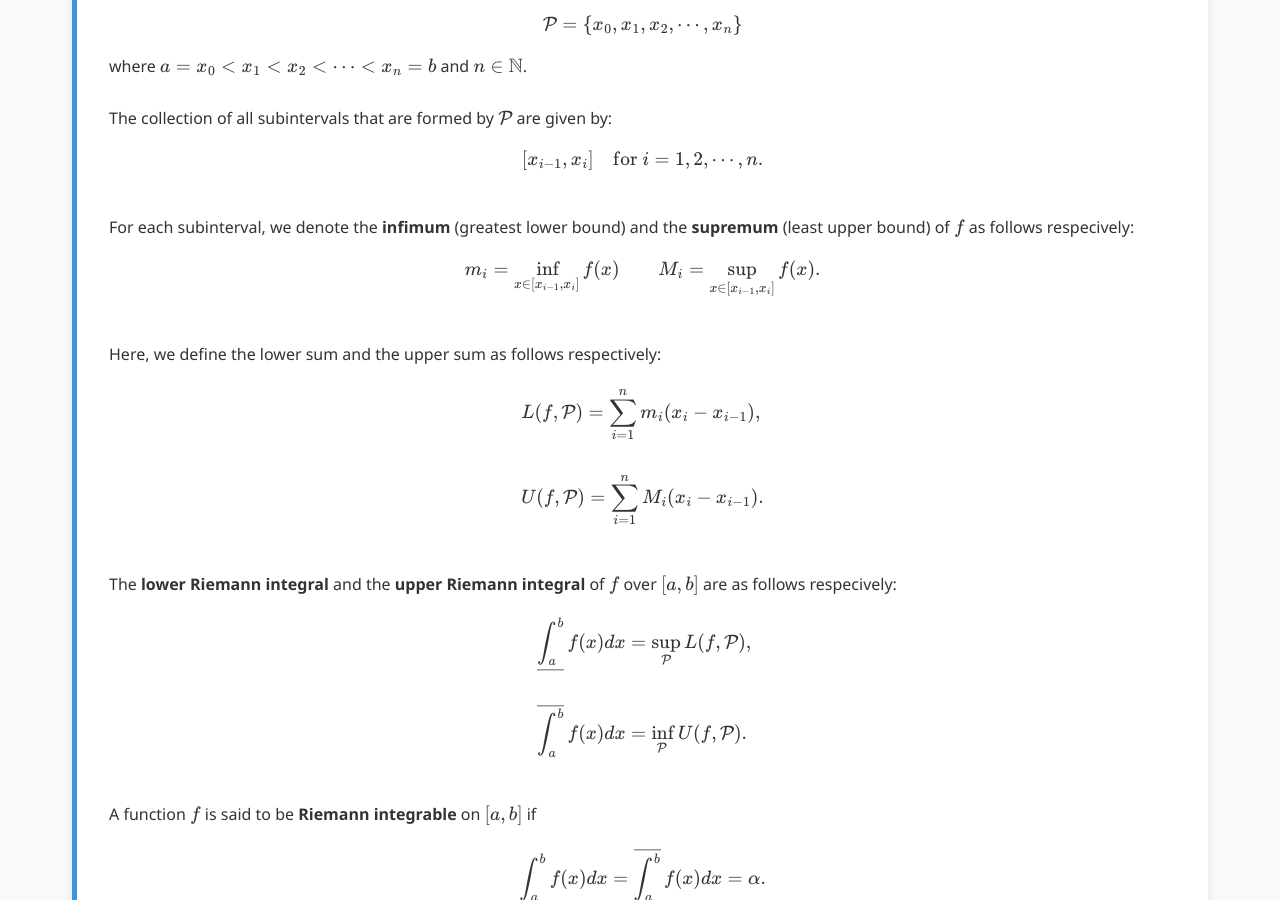
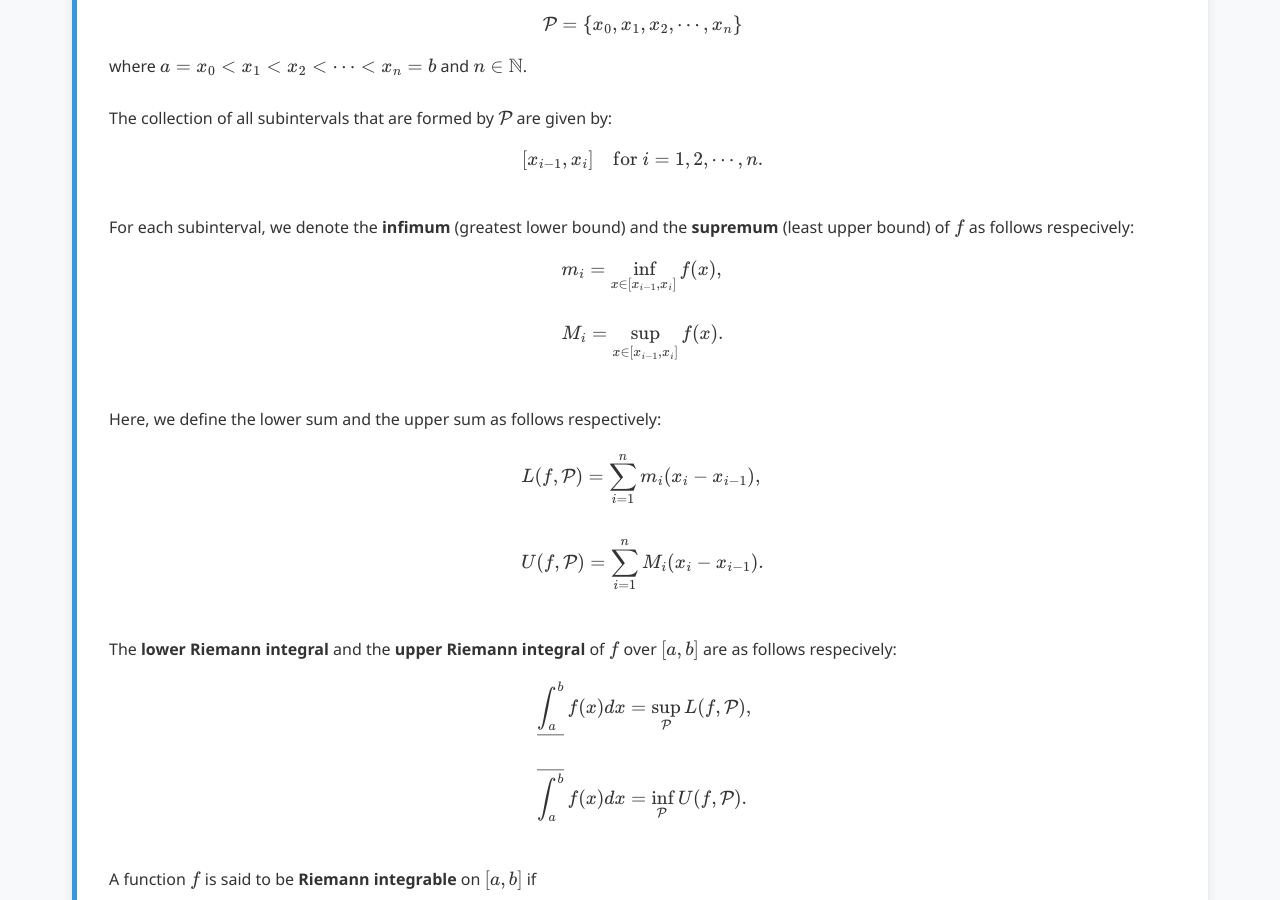
Before and after one commit to Yusukey01/yusukey01.github.io, a Jekyll site: the page built from Mathematics/Calculus/riemann.html, in a window 1280 px wide and 900 px high, scrolled down 946 px. Built offline with Jekyll 4.4.1, drawn with Linux system fonts in a browser that asks for light colours.

Commit message:
updated scripts

```diff
--- a/Mathematics/Calculus/riemann.html
+++ b/Mathematics/Calculus/riemann.html
@@ -44,7 +44,10 @@ description: Learn about Riemann integration, and improper Riemann integration.
             For each subinterval, we denote the <strong>infimum</strong> (greatest lower bound) and the <strong>supremum</strong>
             (least upper bound) of \(f\) as follows respecively:
             \[
-            m_i = \inf_{x\in [x_{i-1}, x_i]} f(x) \qquad  M_i = \sup_{x\in [x_{i-1}, x_i]} f(x).
+            \begin{align*}
+            &m_i = \inf_{x\in [x_{i-1}, x_i]} f(x), \\\\
+            &M_i = \sup_{x\in [x_{i-1}, x_i]} f(x).
+            \end{align*}
             \]
             <br>
             Here, we define the lower sum and the upper sum as follows respectively:
```
